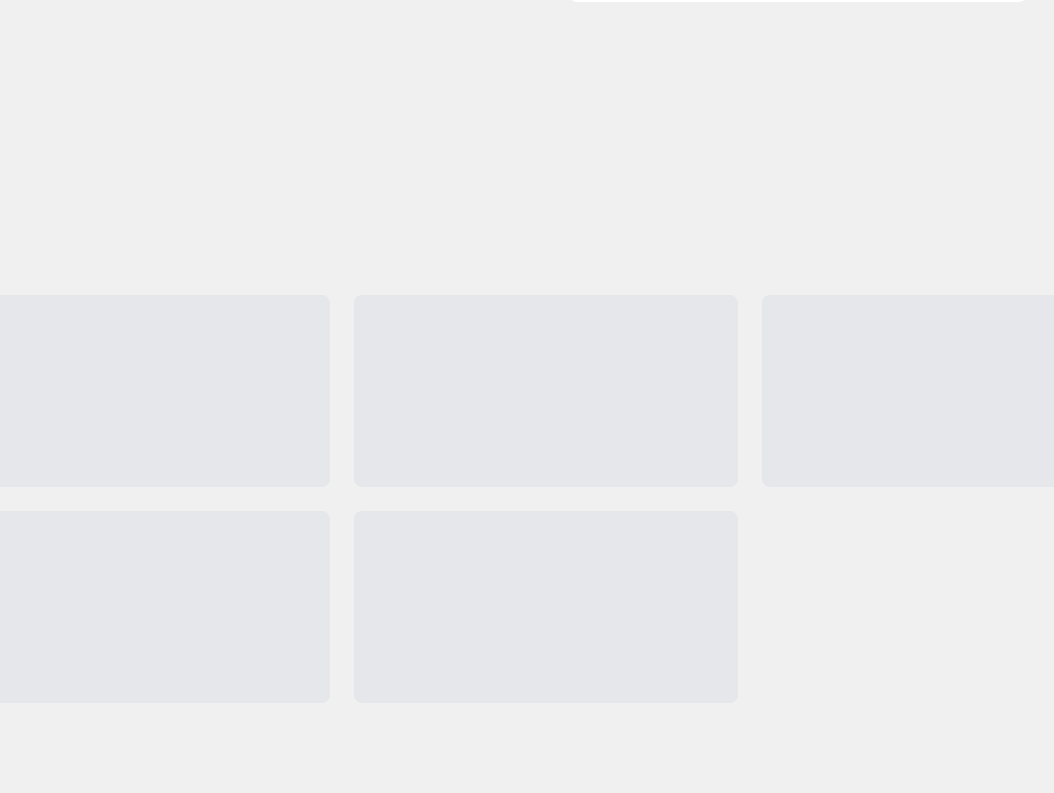
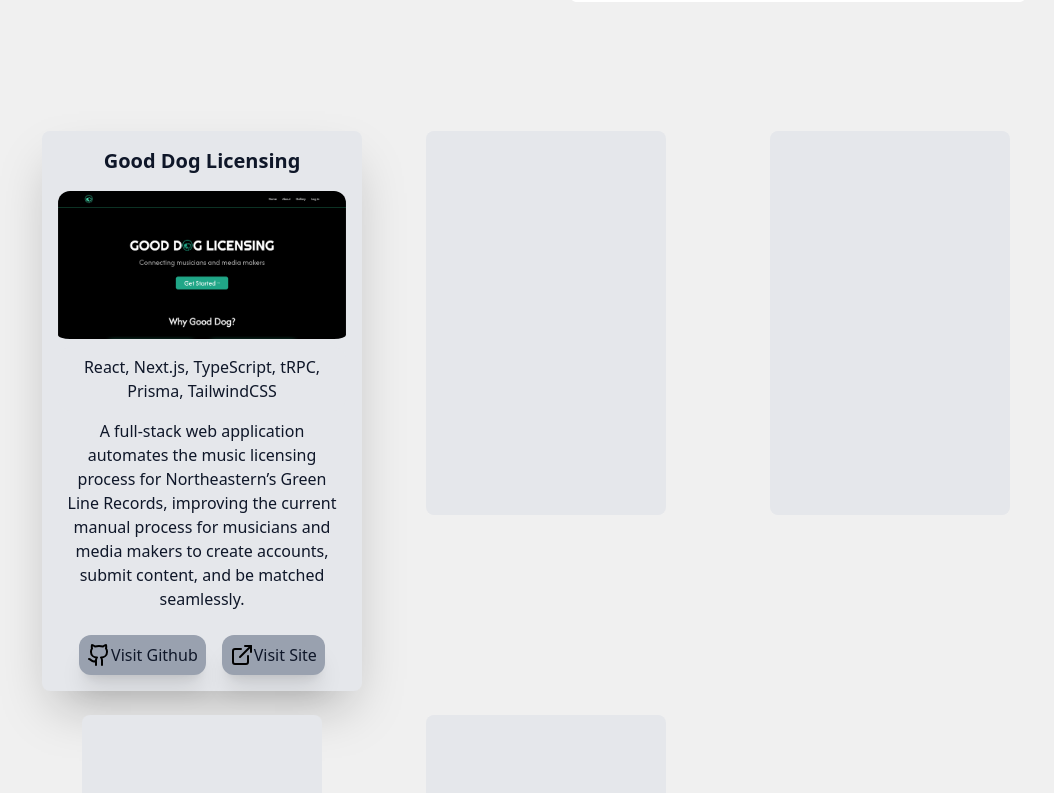
Before and after one commit to amolipatel05/my-personal-site, a React (Vite) app in the folder amoli-patel-personal-portfolio/: page / in a window 1280 px wide. Shown: the part 1627-2420 px from the top of the page, without its empty margins (94-1148 px from the left). Built offline with nearby package versions, Linux system fonts and the light colour scheme.

Commit message:
Created first project card

```diff
--- a/amoli-patel-personal-portfolio/src/components/HeroSection.jsx
+++ b/amoli-patel-personal-portfolio/src/components/HeroSection.jsx
@@ -24,7 +24,7 @@
             <img
               src="/images/headshot.png"
               alt="Amoli Patel"
-              className="w-100 h-70 object-cover rounded-br-lg shadow-lg shadow-black/50 opacity-5 animate-fade-in-delay-3"
+              className="w-100 h-70 object-cover card-hover rounded-br-lg shadow-lg shadow-black/50 opacity-5 animate-fade-in-delay-3"
             ></img>
           </div>
 
--- a/amoli-patel-personal-portfolio/src/components/ProjectsSection.jsx
+++ b/amoli-patel-personal-portfolio/src/components/ProjectsSection.jsx
@@ -1,3 +1,5 @@
+import { ExternalLink, Github } from "lucide-react";
+
 export const ProjectsSection = () => {
   return (
     <section
@@ -5,11 +7,59 @@
       className="scroll-mt-28 relative min-h-screen flex flex-col items-center justify-center px-4"
     >
       <div className="grid grid-cols-1 gap-6 mx-auto justify-items-center bg-background py-8 dark:bg-background-dark mdlg:grid-cols-2 xl:grid-cols-3 w-fit">
-        <div className="bg-gray-200 h-48 w-96 rounded-lg dark:bg-gray-300"></div>
-        <div className="bg-gray-200 h-48 w-96 rounded-lg dark:bg-gray-300"></div>
-        <div className="bg-gray-200 h-48 w-96 rounded-lg dark:bg-gray-300"></div>
-        <div className="bg-gray-200 h-48 w-96 rounded-lg dark:bg-gray-300"></div>
-        <div className="bg-gray-200 h-48 w-96 rounded-lg dark:bg-gray-300"></div>
+        <div className="shadow-2xl bg-gray-200 h-140 w-80 rounded-lg dark:bg-gray-300">
+          <h1 className="pt-4 font-semibold text-xl"> Good Dog Licensing</h1>
+          <div className="p-4">
+            <img
+              src="/images/gdl.png"
+              alt="Good Dog Licensing"
+              className="overflow-hidden rounded-xl pb-2 card-hover"
+            ></img>
+            <div className="bg-gray-200 rounded-xl p-2 align">
+              <p className="text-center">
+                React, Next.js, TypeScript, tRPC, Prisma, TailwindCSS
+              </p>
+            </div>
+            <p className="p-2">
+              A full-stack web application automates the music licensing process
+              for Northeastern’s Green Line Records, improving the current
+              manual process for musicians and media makers to create accounts,
+              submit content, and be matched seamlessly.
+            </p>
+
+            <div className="flex justify-center p-4 gap-4">
+              {/* Open Github for Good Dog Licensing */}
+              <a
+                href="https://github.com/sandboxnu/good-dog-licensing"
+                target="_blank"
+                rel="noopener noreferrer"
+              >
+                {" "}
+                <div className="shadow-xl bg-gray-400 p-2 rounded-xl hover:scale-110 transition-transform duration-300 flex justify-center">
+                  <Github className="h-6 w-6 text-black" />
+                  <p>Visit Github</p>
+                </div>
+              </a>
+              {/* Open website for Good Dog Licensing */}
+              <a
+                href="https://good-dog-licensing.vercel.app/"
+                target="_blank"
+                rel="noopener noreferrer"
+              >
+                {" "}
+                <div className="shadow-xl bg-gray-400 p-2 rounded-xl hover:scale-110 transition-transform duration-300 flex justify-center">
+                  <ExternalLink className="h-6 w-6 text-black" />
+                  <p>Visit Site</p>
+                </div>
+              </a>
+            </div>
+          </div>
+        </div>
+
+        <div className="bg-gray-200 h-96 w-60 rounded-lg dark:bg-gray-300"></div>
+        <div className="bg-gray-200 h-96 w-60 rounded-lg dark:bg-gray-300"></div>
+        <div className="bg-gray-200 h-96 w-60 rounded-lg dark:bg-gray-300"></div>
+        <div className="bg-gray-200 h-96 w-60 rounded-lg dark:bg-gray-300"></div>
       </div>
     </section>
   );
```
Also changed, not shown: amoli-patel-personal-portfolio/public/images/gdl.png (added).
